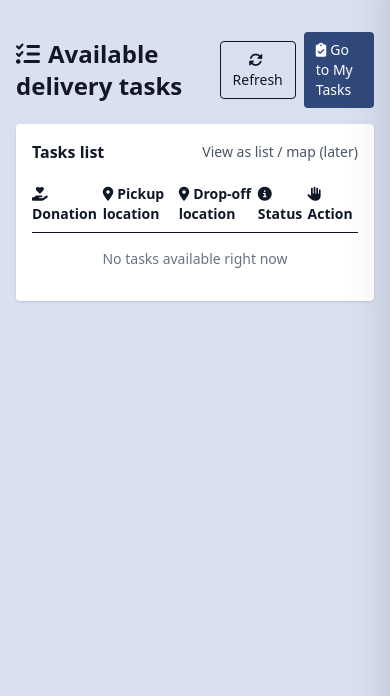
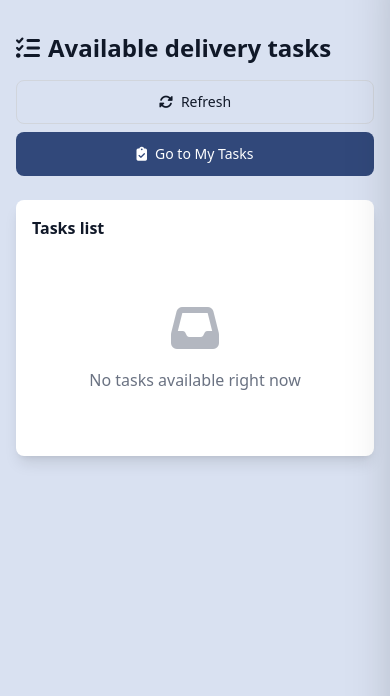
Before and after one commit to EngDawood/FoodBridge, a Laravel app: page /volunteer/available in a window 390 px wide. Shown: the part 76-772 px from the top of the page. Run offline with Laravel 12, Linux system fonts and the light colour scheme; a user stored in the database is signed in; data comes from the database, SQL or seed files in the repository; style sheets or scripts are compiled from the project's sources.

Commit message:
Complete responsive design for volunteer and profile pages
- Make volunteer available tasks page fully responsive
  * Mobile card view with full task information
  * Desktop table view with better density
  * Touch-friendly claim buttons (min 44px)

- Make profile page responsive
  * Stack form fields vertically on mobile
  * Side-by-side layout on desktop (md:grid-cols-2)
  * Enhanced form styling with focus rings
  * Full-width save button on mobile

- Consistent responsive patterns across all updated pages
- All interactive elements meet WCAG 44px minimum
- Smooth transitions and hover states throughout

```diff
--- a/resources/views/volunteer/available.blade.php
+++ b/resources/views/volunteer/available.blade.php
@@ -1,50 +1,92 @@
 @extends('layouts.app')
 
 @section('content')
-<div class="flex items-center justify-between mb-4">
-    <h1 class="text-2xl font-bold"><i class="fa-solid fa-tasks mr-2"></i>Available delivery tasks</h1>
-    <div class="flex items-center gap-2">
-        <button class="px-3 py-2 text-sm rounded border"><i class="fa-solid fa-rotate mr-1"></i>Refresh</button>
-        <a href="/volunteer/tasks" class="px-3 py-2 text-sm rounded bg-primary-700 hover:bg-primary-800 text-white"><i class="fa-solid fa-clipboard-check mr-1"></i>Go to My Tasks</a>
+<div class="flex flex-col sm:flex-row sm:items-center sm:justify-between gap-4 mb-6">
+    <h1 class="text-2xl font-bold">
+        <i class="fa-solid fa-tasks mr-2"></i>Available delivery tasks
+    </h1>
+    <div class="flex flex-col sm:flex-row items-stretch sm:items-center gap-2">
+        <button class="px-4 py-2 text-sm rounded-lg border border-gray-300 hover:bg-gray-50 transition-colors min-h-[44px]">
+            <i class="fa-solid fa-rotate mr-2"></i>Refresh
+        </button>
+        <a href="/volunteer/tasks" class="px-4 py-2 text-sm rounded-lg bg-primary-700 hover:bg-primary-800 text-white transition-colors min-h-[44px] flex items-center justify-center">
+            <i class="fa-solid fa-clipboard-check mr-2"></i>Go to My Tasks
+        </a>
     </div>
 </div>
 
-<div class="bg-white rounded p-4 shadow">
-    <div class="flex items-center justify-between mb-3">
+<div class="bg-white rounded-lg p-4 sm:p-6 shadow-lg">
+    <div class="flex items-center justify-between mb-4">
         <h2 class="font-semibold">Tasks list</h2>
-        <div class="text-sm text-gray-600">View as list / map (later)</div>
+        <div class="text-sm text-gray-500 hidden sm:block">View as list / map (later)</div>
     </div>
 
+    <!-- Mobile Card View -->
+    <div class="block lg:hidden space-y-4">
+        @forelse(($availableTasks ?? []) as $task)
+        <div class="border border-gray-200 rounded-lg p-4 space-y-3">
+            <div class="font-semibold text-lg">
+                <i class="fa-solid fa-hand-holding-heart mr-1 text-primary-700"></i>
+                {{ optional($task->donation)->id ? 'Donation #' . $task->donation->id : '—' }}
+            </div>
+            <div class="text-sm text-gray-600 space-y-1">
+                <div><i class="fa-solid fa-location-dot fa-fw mr-1"></i><strong>Pickup:</strong> {{ $task->pickup_location }}</div>
+                <div><i class="fa-solid fa-location-dot fa-fw mr-1"></i><strong>Drop-off:</strong> {{ $task->dropoff_location }}</div>
+                <div><span class="px-3 py-1 rounded-full bg-gray-100 text-xs font-medium">{{ $task->status }}</span></div>
+            </div>
+            <form method="post" action="{{ route('volunteer.tasks.claim', ['task' => $task->id]) }}" class="pt-2 border-t">
+                @csrf
+                <button type="submit" class="w-full bg-accent-500 hover:bg-accent-600 text-white px-4 py-3 rounded-lg transition-colors min-h-[44px] font-medium">
+                    <i class="fa-solid fa-hand mr-2"></i>Claim Task
+                </button>
+            </form>
+        </div>
+        @empty
+        <div class="text-center py-12 text-gray-500">
+            <i class="fa-solid fa-inbox fa-3x mb-4 opacity-50"></i>
+            <p>No tasks available right now</p>
+        </div>
+        @endforelse
+    </div>
+
+    <!-- Desktop Table View -->
+    <div class="hidden lg:block overflow-x-auto">
         <table class="w-full text-sm">
             <thead>
-            <tr class="text-left border-b">
-                <th class="py-2"><i class="fa-solid fa-hand-holding-heart mr-1"></i>Donation</th>
-                <th class="py-2"><i class="fa-solid fa-location-dot mr-1"></i>Pickup location</th>
-                <th class="py-2"><i class="fa-solid fa-location-dot mr-1"></i>Drop-off location</th>
-                <th class="py-2"><i class="fa-solid fa-info-circle mr-1"></i>Status</th>
-                <th class="py-2"><i class="fa-solid fa-hand mr-1"></i>Action</th>
+                <tr class="text-left border-b-2 border-gray-200">
+                    <th class="py-3 px-2"><i class="fa-solid fa-hand-holding-heart mr-1"></i>Donation</th>
+                    <th class="py-3 px-2"><i class="fa-solid fa-location-dot mr-1"></i>Pickup location</th>
+                    <th class="py-3 px-2"><i class="fa-solid fa-location-dot mr-1"></i>Drop-off location</th>
+                    <th class="py-3 px-2"><i class="fa-solid fa-info-circle mr-1"></i>Status</th>
+                    <th class="py-3 px-2"><i class="fa-solid fa-hand mr-1"></i>Action</th>
                 </tr>
             </thead>
             <tbody>
                 @forelse(($availableTasks ?? []) as $task)
-            <tr class="border-b">
-                <td class="py-2">{{ optional($task->donation)->id ? 'Donation #' . $task->donation->id : '—' }}</td>
-                <td class="py-2">{{ $task->pickup_location }}</td>
-                <td class="py-2">{{ $task->dropoff_location }}</td>
-                <td class="py-2"><span class="px-2 py-1 rounded bg-gray-100">{{ $task->status }}</span></td>
-                <td class="py-2">
+                <tr class="border-b hover:bg-gray-50 transition-colors">
+                    <td class="py-3 px-2">{{ optional($task->donation)->id ? 'Donation #' . $task->donation->id : '—' }}</td>
+                    <td class="py-3 px-2">{{ $task->pickup_location }}</td>
+                    <td class="py-3 px-2">{{ $task->dropoff_location }}</td>
+                    <td class="py-3 px-2"><span class="px-3 py-1 rounded-full bg-gray-100 text-xs font-medium">{{ $task->status }}</span></td>
+                    <td class="py-3 px-2">
                         <form method="post" action="{{ route('volunteer.tasks.claim', ['task' => $task->id]) }}">
                             @csrf
-                        <button type="submit" class="px-3 py-1 rounded bg-accent-500 hover:brightness-95 text-white"><i class="fa-solid fa-hand mr-1"></i>Claim</button>
+                            <button type="submit" class="px-4 py-2 rounded-lg bg-accent-500 hover:bg-accent-600 text-white transition-colors">
+                                <i class="fa-solid fa-hand mr-1"></i>Claim
+                            </button>
                         </form>
                     </td>
                 </tr>
                 @empty
                 <tr>
-                <td class="py-4 text-center text-gray-500" colspan="5">No tasks available right now</td>
+                    <td class="py-12 text-center text-gray-500" colspan="5">
+                        <i class="fa-solid fa-inbox fa-3x mb-4 opacity-50"></i>
+                        <p>No tasks available right now</p>
+                    </td>
                 </tr>
                 @endforelse
             </tbody>
         </table>
     </div>
+</div>
 @endsection
```
Also changed, not shown: resources/views/profile.blade.php (+45 -28 lines). Lines whose indentation alone changed are shown as unchanged.
